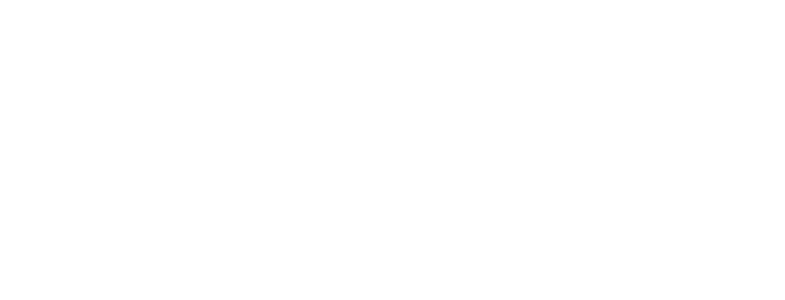
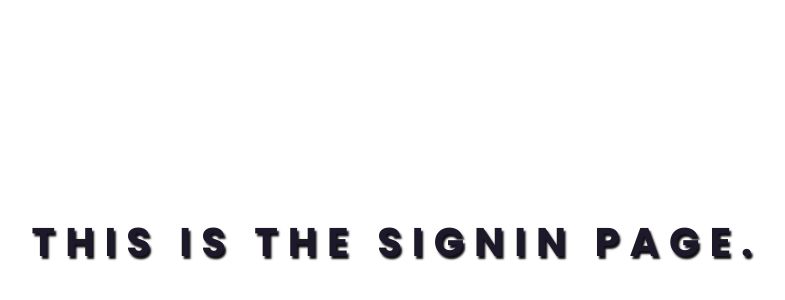
Before and after one commit to VanshajNarayan/Hrsimpliproject1, a React (Create React App) app: page /signin in a window 1280 px wide. Before the commit this address had no page. Shown: the part 78-378 px from the top of the page, without its empty margins (243-1028 px from the left). Built offline with nearby package versions, Linux system fonts and the light colour scheme.

Commit message:
add: modifyIt

```diff
--- a/src/App.js
+++ b/src/App.js
@@ -4,6 +4,8 @@ import Home from './Components/HomeFolder/Home';
 import About from './Components/AboutFolder/About';
 import ForJob from './Components/ForJobSeekerFolder/ForJob';
 import Companies from './Components/CompaniesFolder/Compani';
+import Login from './Components/LoginFolder/Login';
+import Signin from './Components/SignInFolder/Signin';
 
 function App() {
   return (
@@ -14,6 +16,8 @@ function App() {
           <Route path="/about" element={<About/>} />
           <Route path="/jobseekers" element={<ForJob/>} />
           <Route path="/companies" element={<Companies/>} />
+          <Route path='/login' element={<Login/>} />
+          <Route path='/signin' element={<Signin/>} />
         </Routes>
       </Router>
     </>
--- a/src/Components/HeroFolder/Hero.css
+++ b/src/Components/HeroFolder/Hero.css
@@ -10,7 +10,7 @@
   font-weight: 700;
   text-transform: uppercase;
   color: #1E55DE;
-  text-shadow: 5px 5px 10px #080707;
+  text-shadow: 2px 6px 2px #faecec;
   margin-bottom: -1rem;
 }
 
--- /dev/null
+++ b/src/Components/LoginFolder/Login.jsx
@@ -0,0 +1,24 @@
+import "./Login.css";
+
+function Login() {
+  return (
+    <>
+      <h3
+        style={{
+          height: "80vh",
+          fontSize: "4rem",
+          textShadow:'2px 3px 2px #0f0f0f',
+          color: "#1d192b",
+          textTransform: "uppercase",
+          display: "flex",
+          justifyContent:'center',
+          alignItems: "center",
+          letterSpacing:'1rem'
+        }}>
+        This is the login page.
+      </h3>
+    </>
+  );
+}
+
+export default Login;
--- a/src/Components/NavbarFolder/Navbar.css
+++ b/src/Components/NavbarFolder/Navbar.css
@@ -29,7 +29,6 @@
   text-transform: capitalize;
   border: 2px solid #1E55DE;
   background: none;
-  color: #1E55DE;
   max-width: 13rem;
   width: 100%;
   border-radius: 6px;
--- a/src/Components/NavbarFolder/Navbar.jsx
+++ b/src/Components/NavbarFolder/Navbar.jsx
@@ -24,10 +24,14 @@ function Navbar() {
             <NavLink to="/companies">For companies</NavLink>
           </li>
           <li>
-            <button className="login_btn">Log In</button>
+              <NavLink to="/login">
+                <button className="login_btn" style={{ color: "#1E55DE" }}>Log In</button>
+              </NavLink>
           </li>
           <li>
-            <button className="signIn_btn">Sign In</button>
+            <NavLink to= "/signin">
+              <button className="signIn_btn" >Sign In</button>
+            </NavLink>
           </li>
         </ul>
         <div className="menu_bar">
--- a/src/Components/SearchLocationFolder/SearchLocation.jsx
+++ b/src/Components/SearchLocationFolder/SearchLocation.jsx
@@ -42,7 +42,7 @@ function SearchLocation() {
               id="search"
               autoComplete="off"
               placeholder="Search"
-              className={showInput.searchText && "scale-up-right"}
+              className={showInput.searchText ? "scale-up-right" : undefined}
               onClick={() =>
                 setShowInput({
                   ...showInput,
@@ -76,7 +76,7 @@ function SearchLocation() {
               id="location"
               autoComplete="off"
               placeholder="Location"
-              className={showInput.locationText ? "scale-up-right" : ""}
+              className={showInput.locationText ? "scale-up-right" : undefined}
               onClick={() =>
                 setShowInput({
                   ...showInput,
--- /dev/null
+++ b/src/Components/SignInFolder/Signin.jsx
@@ -0,0 +1,24 @@
+import "./Signin.css";
+
+function Signin() {
+  return (
+    <>
+      <h3
+        style={{
+          height: "80vh",
+          fontSize: "4rem",
+          textShadow:'2px 3px 2px #0f0f0f',
+          color: "#1d192b",
+          textTransform: "uppercase",
+          display: "flex",
+          justifyContent:'center',
+          alignItems: "center",
+          letterSpacing:'1rem'
+        }}>
+        This is the signin page.
+      </h3>
+    </>
+  )
+};
+
+export default Signin;
```
Also changed, not shown: src/Components/LoginFolder/Login.css (added), src/Components/SignInFolder/Signin.css (added).
